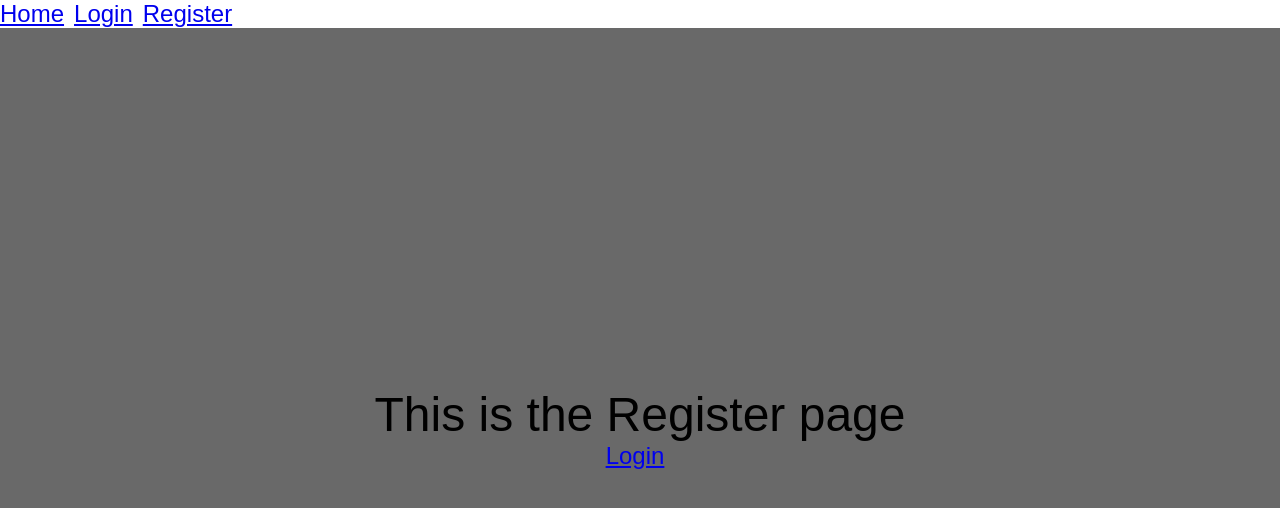
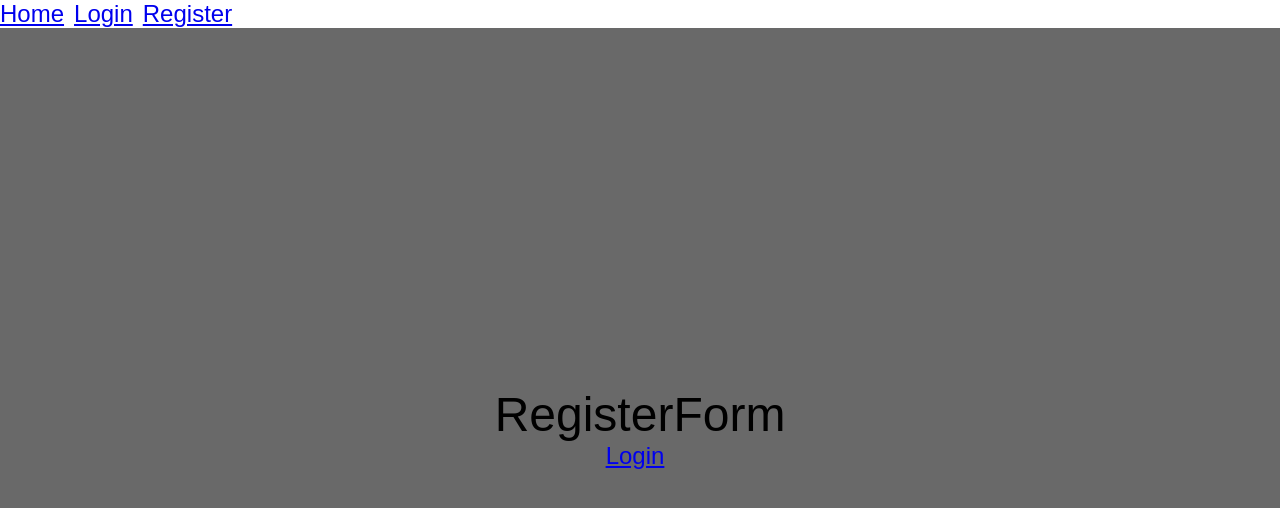
Before and after one commit to hima5hima/GDSC-Hackathone, a React (Vite) app: page /register in a window 1280 px wide. Shown: the top 508 px of the page. Built offline with nearby package versions, Linux system fonts and the light colour scheme.

Commit message:
modifying the structure

```diff
--- a/src/App.jsx
+++ b/src/App.jsx
@@ -1,7 +1,7 @@
 import React, { Fragment } from "react";
 import { Link, Route, Routes } from "react-router-dom";
-import Login from "./pages/login/Login.component";
-import Register from "./pages/register/Register.component";
+import Login from "./pages/Login.page";
+import Register from "./pages/Register.page";
 
 import "./App.css";
 
--- /dev/null
+++ b/src/components/login-fom/login-form.component.jsx
@@ -0,0 +1,8 @@
+import React from "react";
+import classes from "./login-form.module.css";
+
+const LoginForm = () => {
+  return <div>LoginForm</div>;
+};
+
+export default LoginForm;
--- /dev/null
+++ b/src/components/register-form/register-form.component.jsx
@@ -0,0 +1,8 @@
+import React from "react";
+import classes from "./register-form.module.css";
+
+const RegisterForm = () => {
+  return <div>RegisterForm</div>;
+};
+
+export default RegisterForm;
--- a/src/pages/login/Login.component.jsx
+++ b/src/pages/login.page.jsx
@@ -1,11 +1,12 @@
 import React from "react";
-import classes from "./Login.module.css";
+import classes from "./login.module.css";
 import { Link } from "react-router-dom";
+import LoginForm from "../components/login-fom/login-form.component";
 
 const Login = () => {
   return (
     <div className={classes.class}>
-      This is the Login page
+      <LoginForm />
       <Link to="/register">Register</Link>
     </div>
   );
--- a/src/pages/register/Register.component.jsx
+++ b/src/pages/register.page.jsx
@@ -1,11 +1,12 @@
 import React from "react";
-import classes from "./Register.module.css";
+import classes from "./register.module.css";
 import { Link } from "react-router-dom";
+import RegisterForm from "../components/register-form/register-form.component";
 
 const Register = () => {
   return (
     <div className={classes.class}>
-      This is the Register page
+      <RegisterForm />
       <Link to="/login">Login</Link>
     </div>
   );
```
Also changed, not shown: src/components/login-fom/login-form.module.css (added), src/components/register-form/register-form.module.css (added), src/pages/login.module.css (renamed from src/pages/login/Login.module.css), src/pages/register.module.css (renamed from src/pages/register/Register.module.css).
